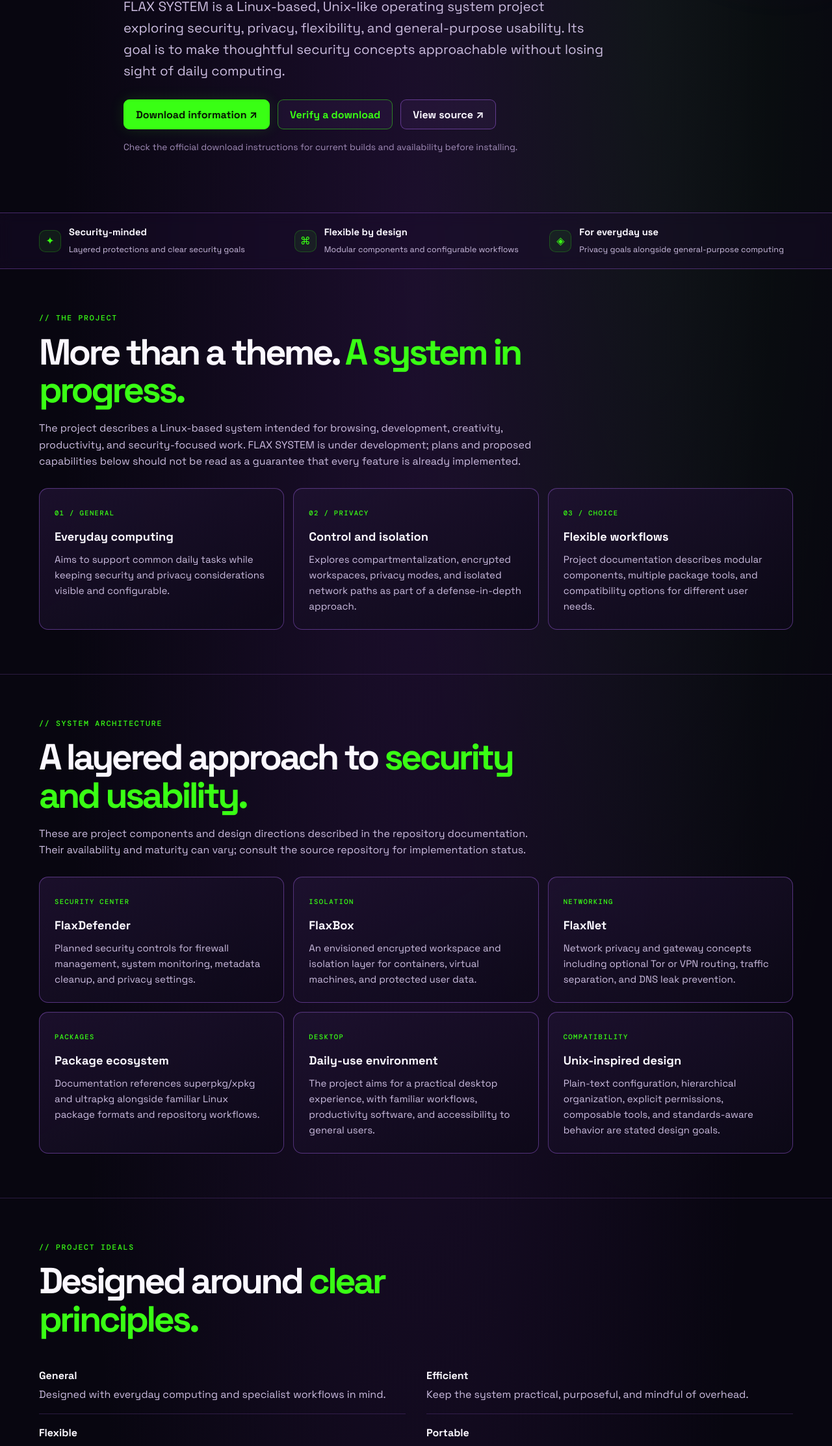
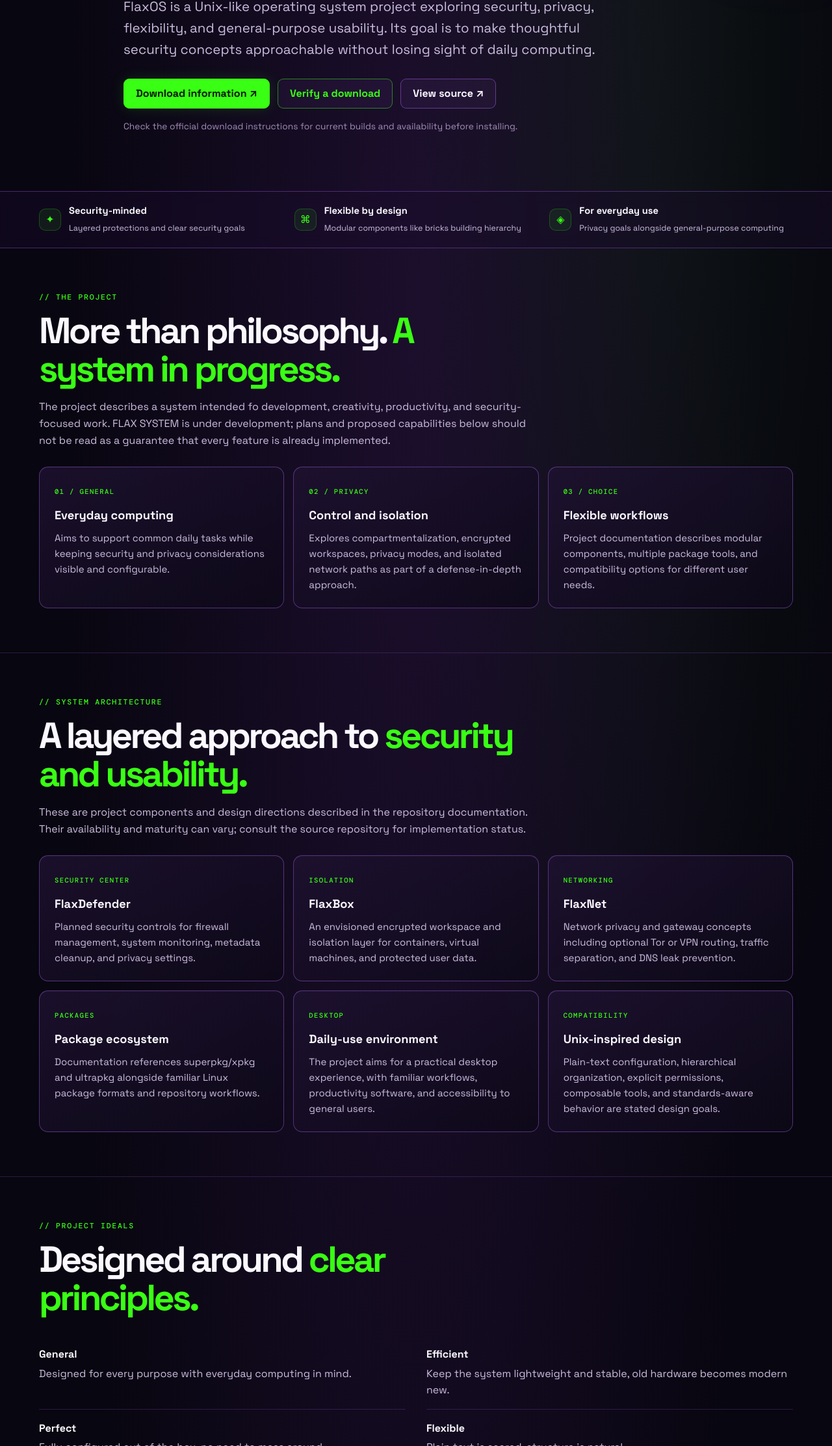
Before and after one commit to flaxware/flax.system, a plain HTML site: page index.html in a window 1280 px wide. Shown: the part 575-2800 px from the top of the page at 65% size. Drawn offline with nearby package versions, Linux system fonts and the light colour scheme.

Commit message:
Revise meta tags and project descriptions in index.html
Updated meta tags for description and Open Graph properties, modified title, and revised project descriptions for clarity.

```diff
--- a/index.html
+++ b/index.html
@@ -4,9 +4,9 @@
   <meta charset="UTF-8">
   <meta name="viewport" content="width=device-width, initial-scale=1, viewport-fit=cover">
   <meta name="theme-color" content="#080610">
-  <meta name="description" content="FLAX SYSTEM — a security-minded, Linux-based operating system project by Flaxware, focused on privacy, flexibility, and everyday computing.">
-  <meta property="og:title" content="FLAX SYSTEM — Flaxware">
-  <meta property="og:description" content="Explore the FLAX SYSTEM project, its design goals, development status, downloads, and verification guidance.">
+  <meta name="description" content="FLAX SYSTEM - a security-first operating system project by Flaxware, focused on privacy, flexibility, and everyday computing.">
+  <meta property="og:title" content="FLAX SYSTEM - Flaxware">
+  <meta property="og:description" content="Install FLAX SYSTEM project; explore its ideals and manual.">
   <meta property="og:type" content="website">
   <meta property="og:url" content="https://flaxware.github.io/flax.system/">
   <link rel="icon" href="https://flaxware.github.io/assets/favicon.ico" sizes="any">
@@ -16,7 +16,7 @@
   <link rel="preconnect" href="https://fonts.googleapis.com">
   <link rel="preconnect" href="https://fonts.gstatic.com" crossorigin>
   <link href="https://fonts.googleapis.com/css2?family=DM+Mono:wght@400;500&family=Space+Grotesk:wght@400;500;600;700&display=swap" rel="stylesheet">
-  <title>FLAX SYSTEM — Flaxware</title>
+  <title>FLAX SYSTEM - Flaxware</title>
   <style>
     :root{color-scheme:dark;--bg:#080610;--panel:rgba(19,12,35,.82);--panel2:rgba(43,19,74,.56);--text:#fbf8ff;--muted:#ccbde0;--quiet:#a28db9;--line:rgba(178,106,255,.34);--green:#39ff14;--green-ink:#071504;--purple:#c84dff;--focus:#ffd166;--content:1160px;--mono:"DM Mono",ui-monospace,"SFMono-Regular",Consolas,monospace}
     *,*::before,*::after{box-sizing:border-box}html{scroll-behavior:smooth;scroll-padding-top:100px;-webkit-text-size-adjust:100%}body{margin:0;min-width:320px;overflow-x:hidden;color:var(--text);background:radial-gradient(ellipse at 50% 20%,rgba(91,40,135,.24),transparent 34rem),radial-gradient(ellipse at 78% 12%,rgba(57,255,20,.055),transparent 25rem),var(--bg);font:16px/1.6 "Space Grotesk",Inter,ui-sans-serif,system-ui,-apple-system,"Segoe UI",sans-serif}a{color:inherit}button{font:inherit}::selection{color:var(--green-ink);background:var(--green)}:focus-visible{outline:3px solid var(--focus);outline-offset:4px}.container{width:min(var(--content),calc(100% - 48px));margin-inline:auto}.skip-link{position:fixed;z-index:100;top:10px;left:10px;padding:10px 14px;transform:translateY(-160%);border-radius:8px;background:var(--green);color:var(--green-ink)}.skip-link:focus{transform:translateY(0)}
@@ -36,19 +36,19 @@
   </nav></header>
   <main id="main">
     <section class="hero"><div class="container hero-content">
-      <p class="eyebrow"><span class="live-dot" aria-hidden="true"></span> FLAXWARE · SYSTEM PROJECT</p>
+      <p class="eyebrow"><span class="live-dot" aria-hidden="true"></span>FLAXWARE · SYSTEM PROJECT</p>
       <h1>A system for secure, <span>everyday computing.</span></h1>
-      <p class="hero-sub">FLAX SYSTEM is a Linux-based, Unix-like operating system project exploring security, privacy, flexibility, and general-purpose usability. Its goal is to make thoughtful security concepts approachable without losing sight of daily computing.</p>
+      <p class="hero-sub">FlaxOS is a Unix-like operating system project exploring security, privacy, flexibility, and general-purpose usability. Its goal is to make thoughtful security concepts approachable without losing sight of daily computing.</p>
       <div class="hero-actions"><a class="button primary" href="https://github.com/flaxware/flax.system/blob/main/DOWNLOAD.md">Download information ↗</a><a class="button verify" href="#verify">Verify a download</a><a class="button" href="https://github.com/flaxware/flax.system">View source ↗</a></div>
       <p class="hero-note">Check the official download instructions for current builds and availability before installing.</p>
     </div></section>
     <section class="signal-strip" aria-label="Project principles"><div class="signal-inner container">
       <div class="signal"><span class="signal-icon" aria-hidden="true">✦</span><div><strong>Security-minded</strong><small>Layered protections and clear security goals</small></div></div>
-      <div class="signal"><span class="signal-icon" aria-hidden="true">⌘</span><div><strong>Flexible by design</strong><small>Modular components and configurable workflows</small></div></div>
+      <div class="signal"><span class="signal-icon" aria-hidden="true">⌘</span><div><strong>Flexible by design</strong><small>Modular components like bricks building hierarchy</small></div></div>
       <div class="signal"><span class="signal-icon" aria-hidden="true">◈</span><div><strong>For everyday use</strong><small>Privacy goals alongside general-purpose computing</small></div></div>
     </div></section>
     <section class="section" id="about"><div class="container">
-      <div class="section-head"><p class="section-kicker">// The project</p><h2 class="section-title">More than a theme. <span>A system in progress.</span></h2><p class="section-lead">The project describes a Linux-based system intended for browsing, development, creativity, productivity, and security-focused work. FLAX SYSTEM is under development; plans and proposed capabilities below should not be read as a guarantee that every feature is already implemented.</p></div>
+      <div class="section-head"><p class="section-kicker">// The project</p><h2 class="section-title">More than philosophy. <span>A system in progress.</span></h2><p class="section-lead">The project describes a system intended fo development, creativity, productivity, and security-focused work. FLAX SYSTEM is under development; plans and proposed capabilities below should not be read as a guarantee that every feature is already implemented.</p></div>
       <div class="grid">
         <article class="card"><span class="card-tag">01 / General</span><h3>Everyday computing</h3><p>Aims to support common daily tasks while keeping security and privacy considerations visible and configurable.</p></article>
         <article class="card"><span class="card-tag">02 / Privacy</span><h3>Control and isolation</h3><p>Explores compartmentalization, encrypted workspaces, privacy modes, and isolated network paths as part of a defense-in-depth approach.</p></article>
@@ -69,12 +69,12 @@
     <section class="section" id="features"><div class="container">
       <div class="section-head"><p class="section-kicker">// Project ideals</p><h2 class="section-title">Designed around <span>clear principles.</span></h2></div>
       <ul class="feature-list">
-        <li><strong>General</strong>Designed with everyday computing and specialist workflows in mind.</li>
-        <li><strong>Efficient</strong>Keep the system practical, purposeful, and mindful of overhead.</li>
-        <li><strong>Flexible</strong>Support modular components and user-configurable workflows.</li>
-        <li><strong>Portable</strong>Organize components so they can be maintained and reused.</li>
-        <li><strong>Safe</strong>Make security goals and controls understandable, not hidden.</li>
-        <li><strong>Open development</strong>Review the source, project documentation, and roadmap in GitHub.</li>
+        <li><strong>General</strong>Designed for every purpose with everyday computing in mind.</li>
+        <li><strong>Efficient</strong>Keep the system lightweight and stable, old hardware becomes modern new.</li>
+        <li><strong>Perfect</strong>Fully configured out of the box, no need to mess around.</li>
+        <li><strong>Flexible</strong>Plain text is sacred, structure is natural.</li>
+        <li><strong>Portable</strong>Modular components like bricks building hierarchy, organize components so they can be maintained and reused.</li>
+        <li><strong>Secure</strong>Security is built in, not optional.</li>
       </ul>
     </div></section>
     <section class="section" id="status"><div class="container">
```
